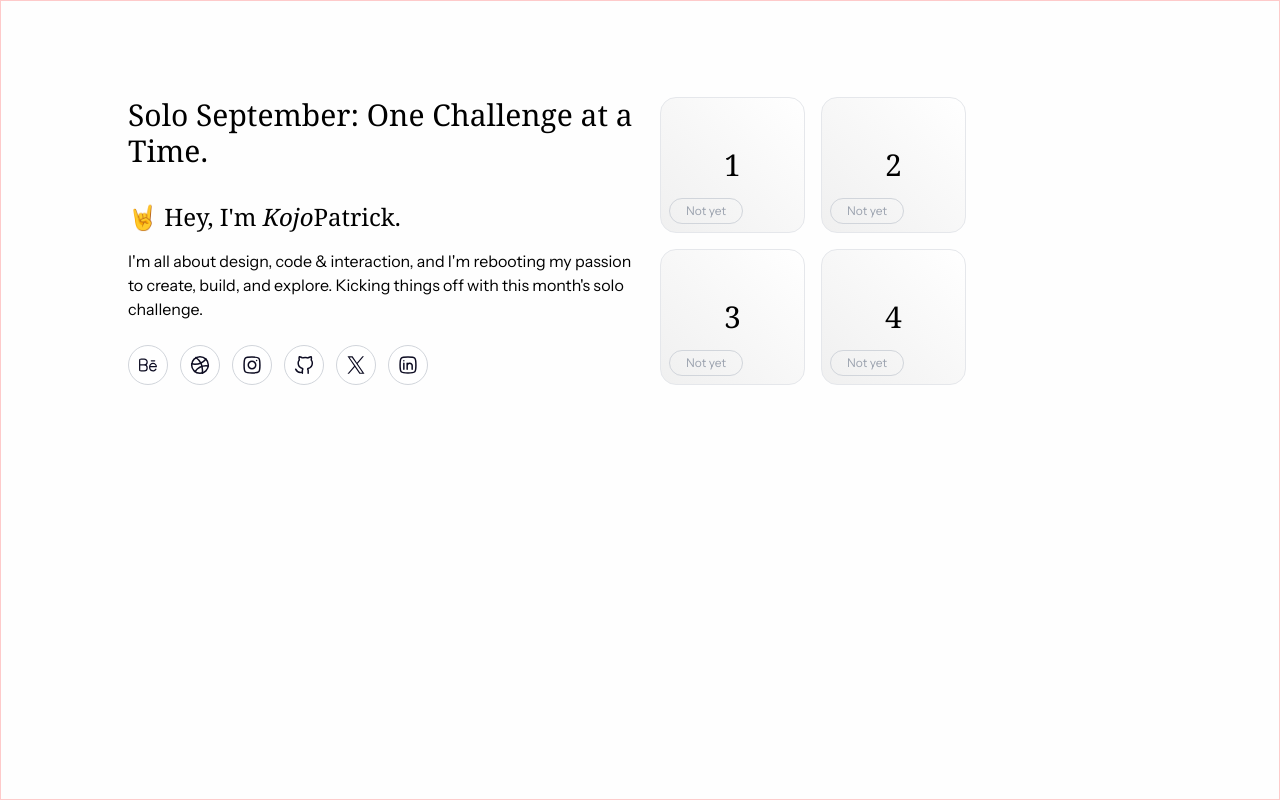
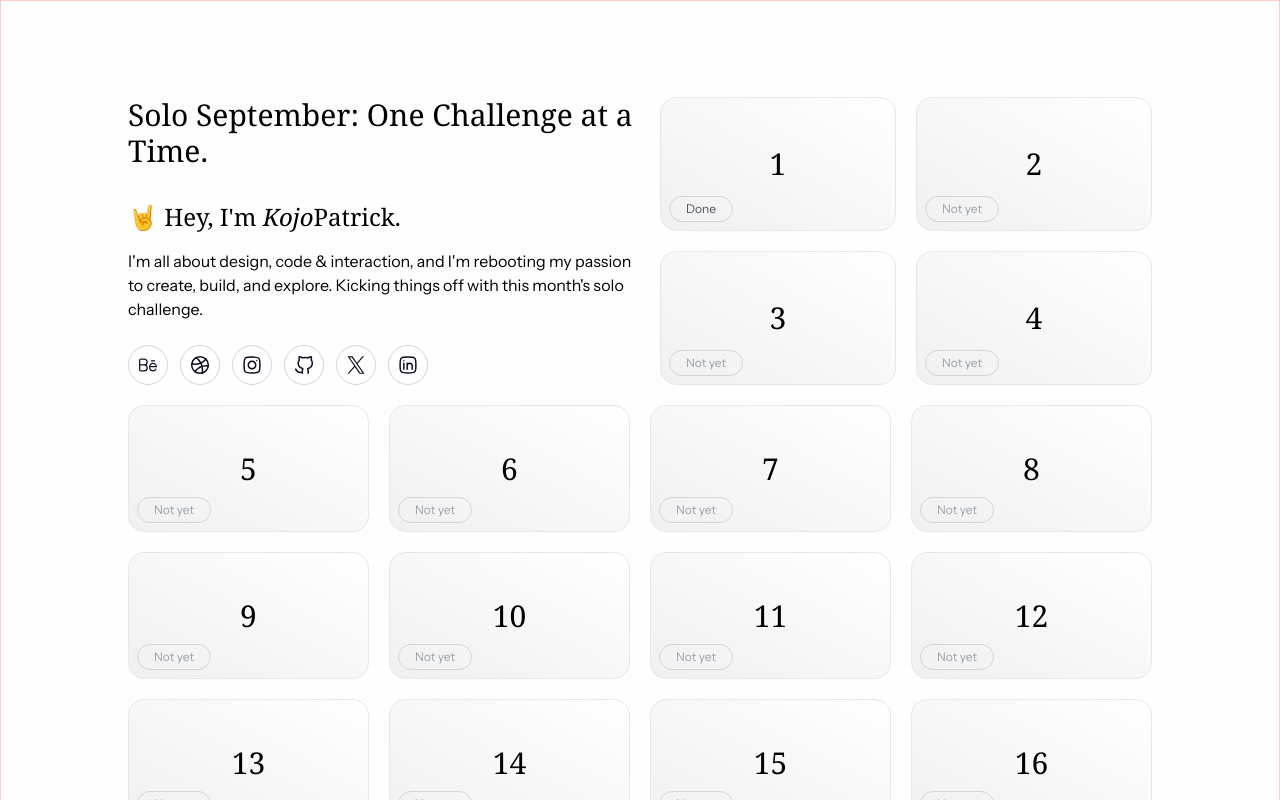
Before and after one commit to thekojopatrick/solo-september, a Next.js app: page / in a window 1280 px wide. Shown: the top 800 px of the page. Built offline with nearby package versions, Linux system fonts and the light colour scheme.

Commit message:
implement homepage

```diff
--- a/src/app/page.tsx
+++ b/src/app/page.tsx
@@ -11,7 +11,7 @@ import { DayCard, SocialButtonIcon } from '@/components/ui';
 export default function Home() {
 	return (
 		<main className='min-h-screen p-6 sm:p-24 border border-red-200 flex justify-center '>
-			<section className='container max-w-screen-lg w-full flex gap-8 flex-col'>
+			<section className='container max-w-screen-lg w-full flex gap-5 flex-col'>
 				{/*Start of Top Section*/}
 				<div className='flex flex-col lg:flex-row gap-5'>
 					<div className='max-w-lg flex flex-col gap-8'>
@@ -59,18 +59,21 @@ export default function Home() {
 							</div>
 						</div>
 					</div>
-
-					<div className=' grid gap-4 grid-cols-2'>
-						<DayCard label='1' />
+					<li className=' grid gap-5 grid-cols-2 w-full'>
+						<DayCard label='1' status='Done' />
 						<DayCard label='2' />
 						<DayCard label='3' />
 						<DayCard label='4' />
-					</div>
+					</li>
 				</div>
 				{/* End of Top Section*/}
 
 				{/* Start of Bottom Section*/}
-				<div className='mb-32 min-h-40 col-span-full h-full grid text-center lg:mb-0 lg:w-full lg:grid-cols-4 lg:text-left'></div>
+				<li className='min-h-40 col-span-full h-full grid text-center grid-cols-2 lg:mb-0 lg:w-full lg:grid-cols-4 lg:text-left gap-5'>
+					{Array.from({ length: 16 }, (v, i) => (
+						<DayCard key={i} label={`${i + 5}`} />
+					))}
+				</li>
 				{/* End of Bottom Section*/}
 			</section>
 		</main>
```
